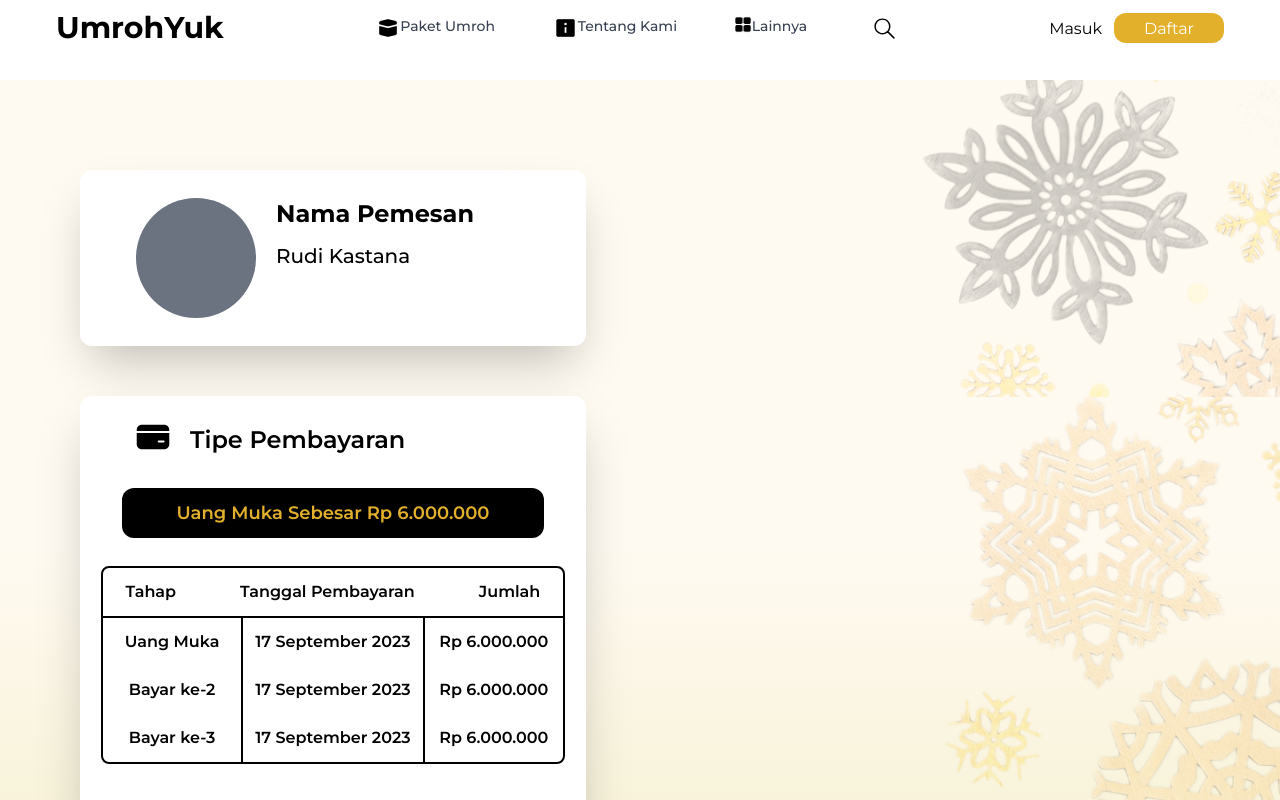
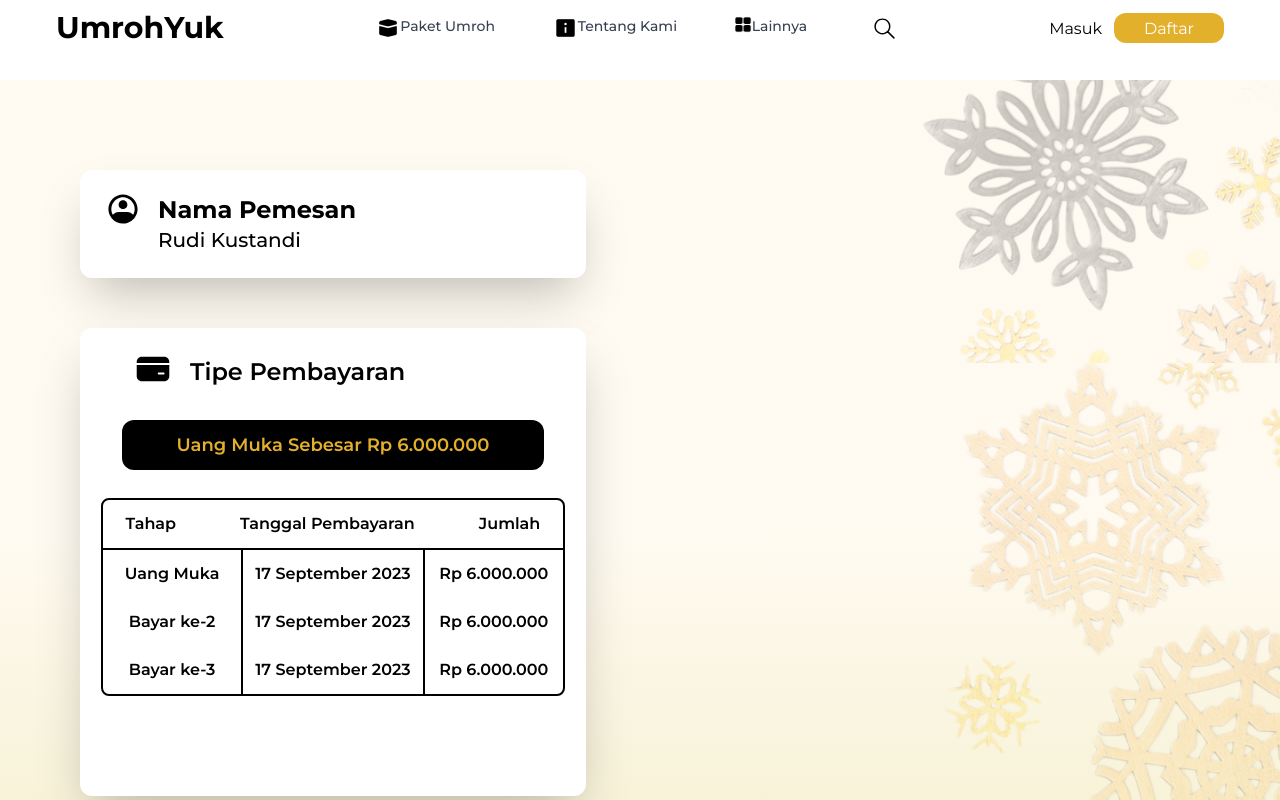
Before and after one commit to fikriymnn/umr-web, a Next.js app: page /package/detail/formPesan in a window 1280 px wide. Shown: the top 800 px of the page. Built offline with nearby package versions, Linux system fonts and the light colour scheme.

Commit message:
perbaikan layout

```diff
--- a/src/components/namaCustomer.jsx
+++ b/src/components/namaCustomer.jsx
@@ -4,18 +4,26 @@ function NamaCustomer() {
   return (
     <div>
       <div className="py-[50px]">
-        <div className="bg-white w-10/12 ms-20 rounded-xl shadow-2xl">
-          <div className="flex py-7 px-14">
-            <div className="w-[140px]">
-              <div className="w-[120px] h-[120px] bg-gray-500 rounded-full"></div>
+        <div className="bg-white md:w-10/12 w-11/12 md:ms-20 sm:ms-10 ms-7 rounded-xl shadow-2xl ">
+          <div className="flex px-7 py-6 gap-5 ">
+            <div className="">
+              <svg
+                width="30"
+                height="30"
+                viewBox="0 0 24 24"
+                xmlns="http://www.w3.org/2000/svg"
+              >
+                <path
+                  fill-rule="evenodd"
+                  clip-rule="evenodd"
+                  d="M11.9997 2.66667C10.3672 2.66637 8.76326 3.09424 7.34786 3.90757C5.93245 4.7209 4.75512 5.89124 3.93337 7.30178C3.11163 8.71232 2.67422 10.3137 2.6648 11.9461C2.65538 13.5786 3.07428 15.1849 3.87969 16.6048C4.42407 15.8973 5.12386 15.3245 5.92495 14.9306C6.72605 14.5368 7.607 14.3324 8.49969 14.3333H15.4997C16.3924 14.3324 17.2733 14.5368 18.0744 14.9306C18.8755 15.3245 19.5753 15.8973 20.1197 16.6048C20.9251 15.1849 21.344 13.5786 21.3346 11.9461C21.3252 10.3137 20.8877 8.71232 20.066 7.30178C19.2443 5.89124 18.0669 4.7209 16.6515 3.90757C15.2361 3.09424 13.6321 2.66637 11.9997 2.66667ZM21.2665 19.0887C22.8264 17.0551 23.6701 14.5629 23.6664 12C23.6664 5.5565 18.4432 0.333336 11.9997 0.333336C5.55619 0.333336 0.333021 5.5565 0.333021 12C0.329169 14.5629 1.17291 17.0552 2.73285 19.0887L2.72702 19.1097L3.14119 19.5915C4.23539 20.8708 5.59397 21.8975 7.12329 22.6011C8.65261 23.3046 10.3163 23.6682 11.9997 23.6667C14.3649 23.671 16.675 22.9526 18.6205 21.6075C19.4499 21.0344 20.202 20.3569 20.8582 19.5915L21.2724 19.1097L21.2665 19.0887ZM11.9997 5C11.0714 5 10.1812 5.36875 9.52481 6.02513C8.86844 6.68151 8.49969 7.57174 8.49969 8.5C8.49969 9.42826 8.86844 10.3185 9.52481 10.9749C10.1812 11.6313 11.0714 12 11.9997 12C12.9279 12 13.8182 11.6313 14.4746 10.9749C15.1309 10.3185 15.4997 9.42826 15.4997 8.5C15.4997 7.57174 15.1309 6.68151 14.4746 6.02513C13.8182 5.36875 12.9279 5 11.9997 5Z"
+                  fill="currentColor"
+                />
+              </svg>
             </div>
-            <div className="w-full ps-5">
-              <h1 className=" text-black text-2xl pb-3 font-bold">
-                Nama Pemesan
-              </h1>
-              <div className="flex pb-3">
-                <p className="text-black text-xl font-medium">Rudi Kastana</p>
-              </div>
+            <div>
+              <p className="text-2xl font-bold ">Nama Pemesan</p>
+              <p className="text-xl font-medium ">Rudi Kustandi</p>
             </div>
           </div>
         </div>
```
